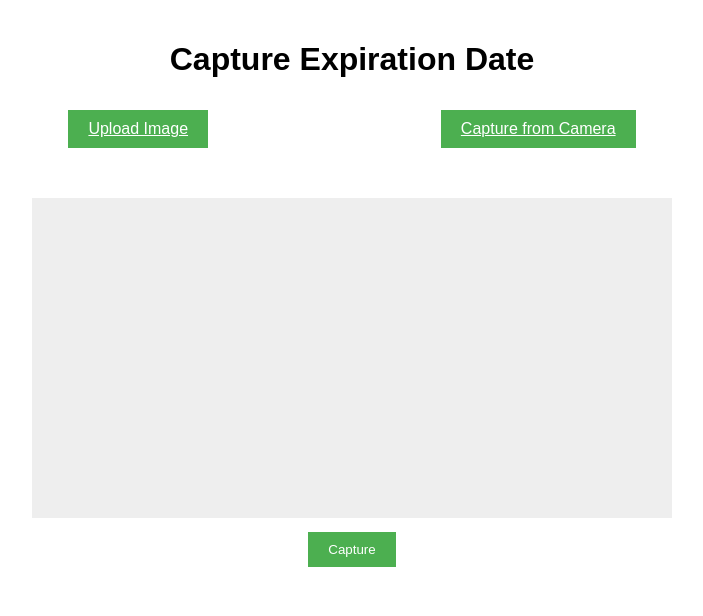
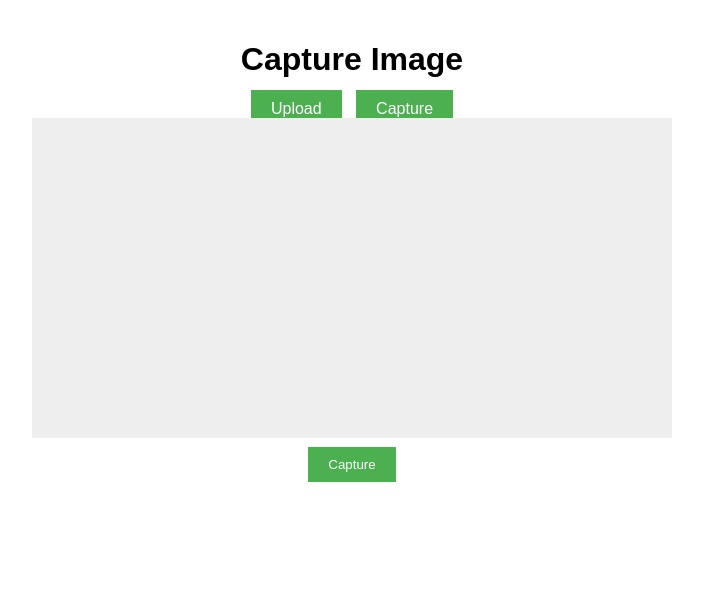
Before and after one commit to MonaKhaled10/Expiration-Date-Recognition, a Flask app: page /capture in a window 1280 px wide. Shown: the top 616 px of the page, without its empty margins (288-991 px from the left). Run offline with Flask 2, Linux system fonts and the light colour scheme.

Commit message:
Update capture.html

```diff
--- a/templates/capture.html
+++ b/templates/capture.html
@@ -1,35 +1,32 @@
 <!DOCTYPE html>
 <html>
 <head>
-    <title>Capture Expiration Date</title>
+    <title>Capture Image</title>
     <style>
-        body { font-family: Arial, sans-serif; max-width: 800px; margin: 0 auto; padding: 20px; }
-        .container { display: flex; flex-direction: column; align-items: center; }
-        .camera-box { margin: 20px 0; width: 100%; text-align: center; }
+        body { font-family: Arial; max-width: 800px; margin: auto; padding: 20px; }
+        .container { text-align: center; }
         #camera { width: 100%; max-width: 640px; background: #eee; }
-        .btn { background-color: #4CAF50; color: white; padding: 10px 20px; border: none; cursor: pointer; margin: 10px; }
-        .nav { display: flex; justify-content: space-around; width: 100%; margin-bottom: 20px; }
+        .btn {
+            background-color: #4CAF50; color: white;
+            padding: 10px 20px; margin: 5px;
+            border: none; cursor: pointer; text-decoration: none;
+        }
     </style>
 </head>
 <body>
     <div class="container">
-        <h1>Capture Expiration Date</h1>
-
+        <h1>Capture Image</h1>
         <div class="nav">
-            <a href="/" class="btn">Upload Image</a>
-            <a href="/capture" class="btn">Capture from Camera</a>
+            <a href="/" class="btn">Upload</a>
+            <a href="/capture" class="btn">Capture</a>
         </div>
-
-        <div class="camera-box">
         <video id="camera" autoplay playsinline></video>
         <br>
         <button id="capture-btn" class="btn">Capture</button>
-            <form id="capture-form" method="post" style="display: none;">
+        <form id="capture-form" method="post" style="display:none;">
             <input type="hidden" name="image_data" id="image-data">
             <input type="submit" id="submit-btn">
         </form>
-        </div>
-
         {% with messages = get_flashed_messages() %}
             {% if messages %}
                 <ul>
@@ -40,55 +37,29 @@
             {% endif %}
         {% endwith %}
     </div>
-
     <script>
         const video = document.getElementById('camera');
         const captureBtn = document.getElementById('capture-btn');
         const imageData = document.getElementById('image-data');
         const submitBtn = document.getElementById('submit-btn');
-        let stream = null;
 
         async function startCamera() {
-            try {
-                stream = await navigator.mediaDevices.getUserMedia({
-                    video: {
-                        width: { ideal: 1280 },
-                        height: { ideal: 720 },
-                        facingMode: 'environment'
+            const stream = await navigator.mediaDevices.getUserMedia({ video: true });
+            video.srcObject = stream;
         }
-                });
-                video.srcObject = stream;
-            } catch (err) {
-                console.error("Error accessing camera:", err);
-                alert("Could not access camera. Please check permissions.");
-            }
-        }
-
-        window.addEventListener('beforeunload', () => {
-            if (stream) {
-                stream.getTracks().forEach(track => track.stop());
-            }
-        });
-
-        startCamera();
 
         captureBtn.addEventListener('click', () => {
             const canvas = document.createElement('canvas');
             canvas.width = video.videoWidth;
             canvas.height = video.videoHeight;
             const ctx = canvas.getContext('2d');
-            ctx.drawImage(video, 0, 0, canvas.width, canvas.height);
-
-            const dataURL = canvas.toDataURL('image/jpeg', 0.7);
-
-            if (dataURL.length > 12 * 1024 * 1024) {
-                alert("Image too large. Please move closer or reduce lighting.");
-                return;
-            }
-
+            ctx.drawImage(video, 0, 0);
+            const dataURL = canvas.toDataURL('image/jpeg');
             imageData.value = dataURL;
             submitBtn.click();
         });
+
+        startCamera();
     </script>
 </body>
 </html>
```
Lines whose indentation alone changed are shown as unchanged.
